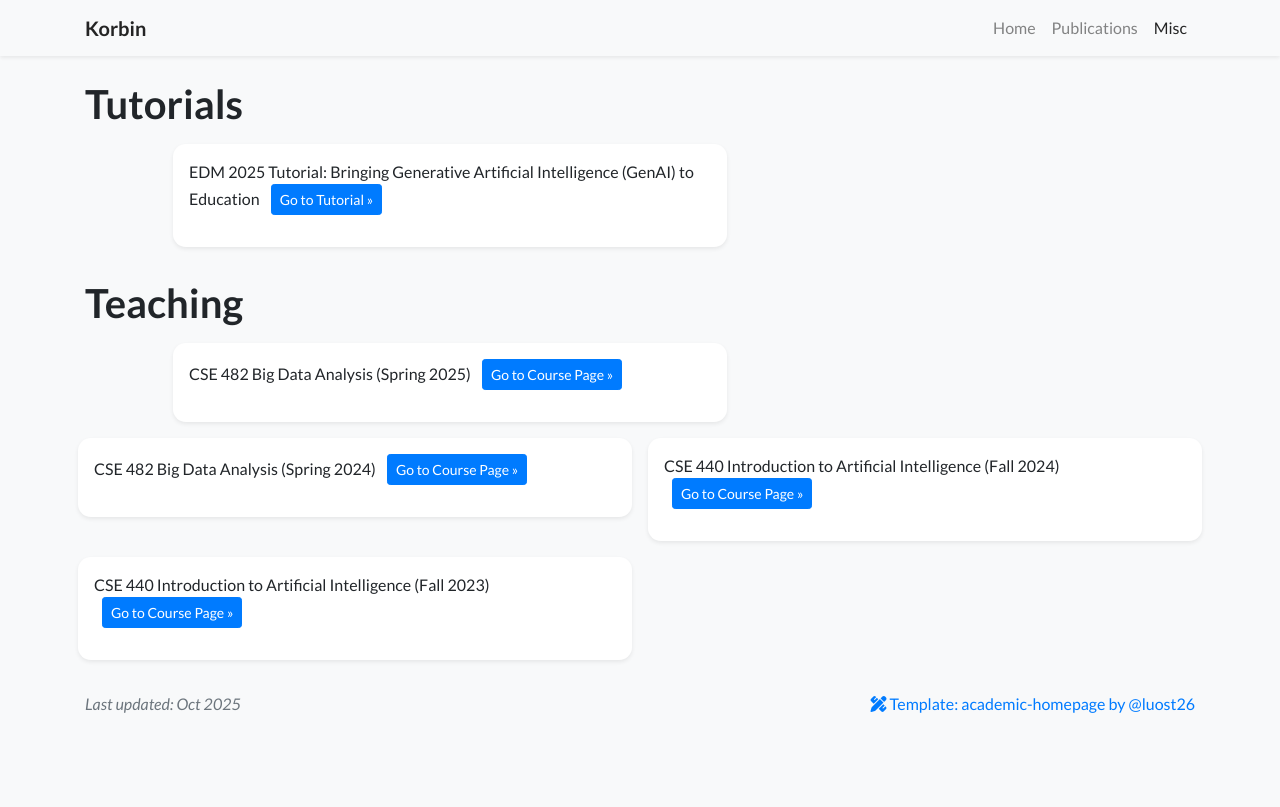
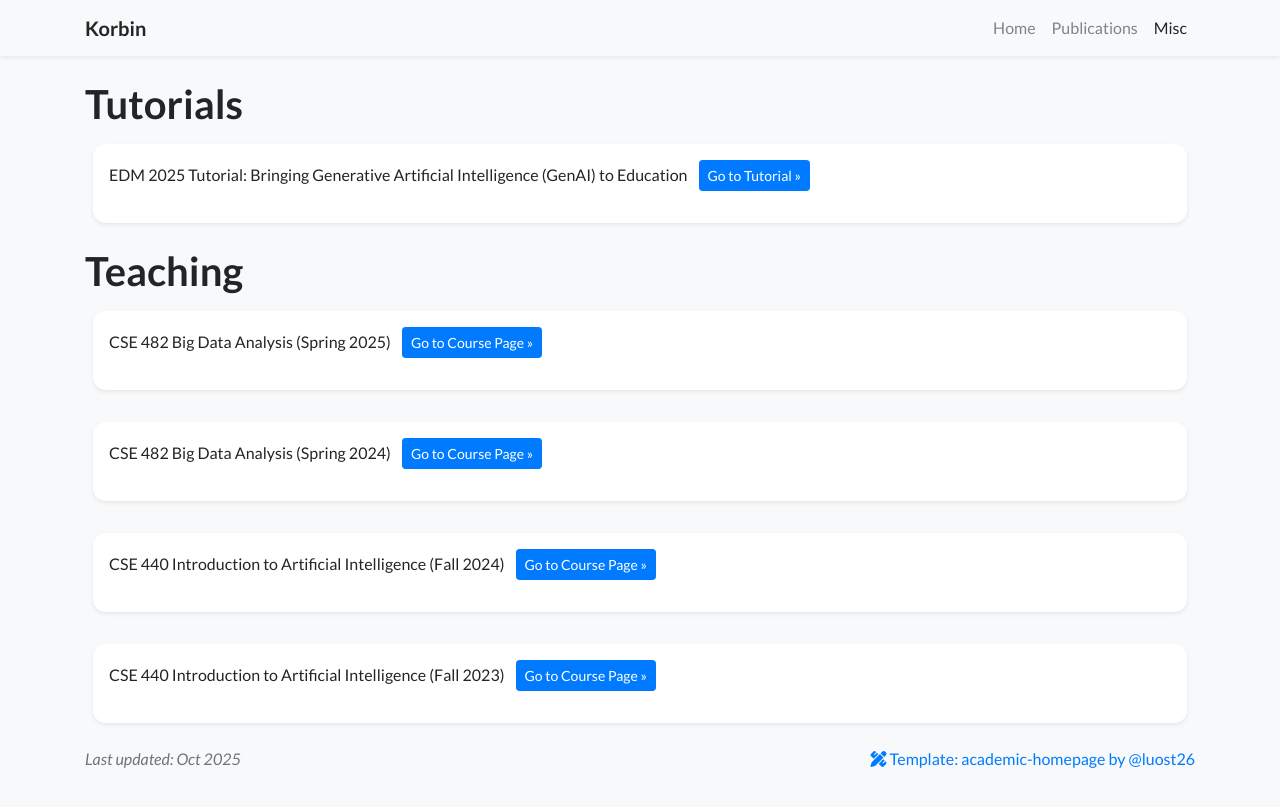
Before and after one commit to KorbinY/korbiny.github.io, a Jekyll site: the page built from misc.html, in a window 1280 px wide. Shown: the top 807 px of the page. Built offline with Jekyll 4.4.1, drawn with Linux system fonts in a browser that asks for light colours; nearby versions of some CDN libraries; a style sheet for code colours, icons or effects is not loaded.

Commit message:
Update Misc Template

```diff
--- a/misc.html
+++ b/misc.html
@@ -10,26 +10,13 @@ container_class: container-xl
 
   {% for group in cards_by_group %}
     <h1>{{ group.name }}</h1>
-    <div class="row grid mb-4">
-      <div class="grid-sizer col-1"></div>
-      {% for item in group.items %}
-        {% if item.width >= 6 -%}
-            {%- assign width_sm = 12 -%}
-            {%- assign width_xs = 12 -%}
-        {%- elsif item.width >= 2 -%}
-            {%- assign width_sm = 6 -%}
-            {%- assign width_xs = 6 -%}
-        {%- else -%}
-            {%- assign width_sm = item.width | times: 2 | at_most: 12 -%}
-            {%- assign width_xs = item.width | times: 2 | at_most: 12 -%}
-        {%- endif -%}
-        <div class="p-2 grid-item col-md-{{ item.width | at_most: 12 }} col-sm-{{ width_sm }} col-{{ width_xs }}">
-          <div class="{% if item.class != null %}{{ item.class }}{% else %}card border-0 shadow-sm bg-white{% endif %}">
-            {{ item.content }}
-          </div>
+    {% for item in group.items %}
+      <div class="p-2 mb-3">
+        <div class="{% if item.class != null %}{{ item.class }}{% else %}card border-0 shadow-sm bg-white{% endif %}">
+          {{ item.content }}
         </div>
-      {% endfor %}
-    </div>
+      </div>
+    {% endfor %}
   {% endfor %}
 {% else %}
   <p>No misc items yet.</p>
```
